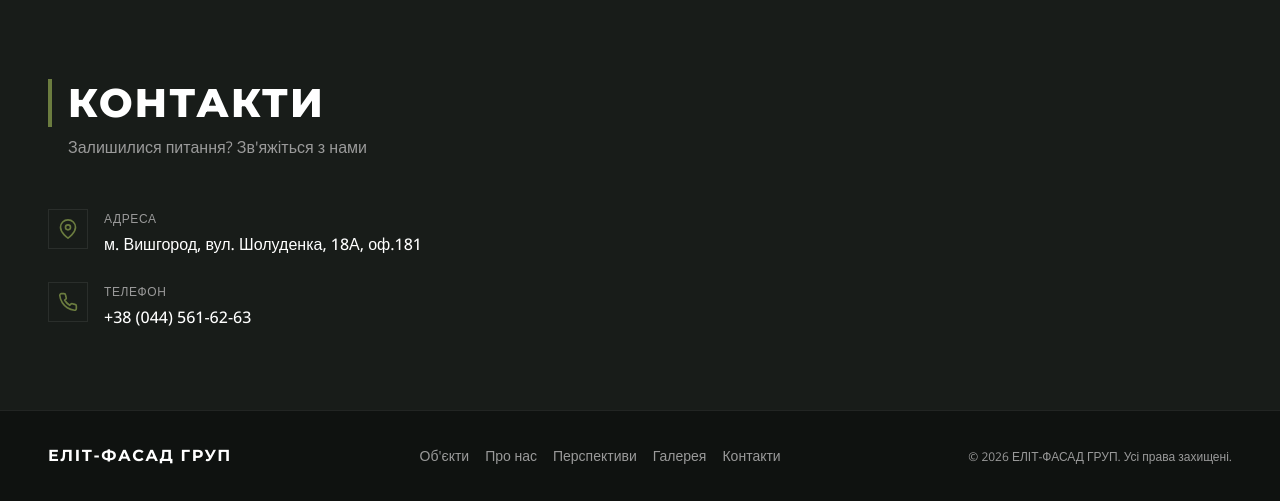
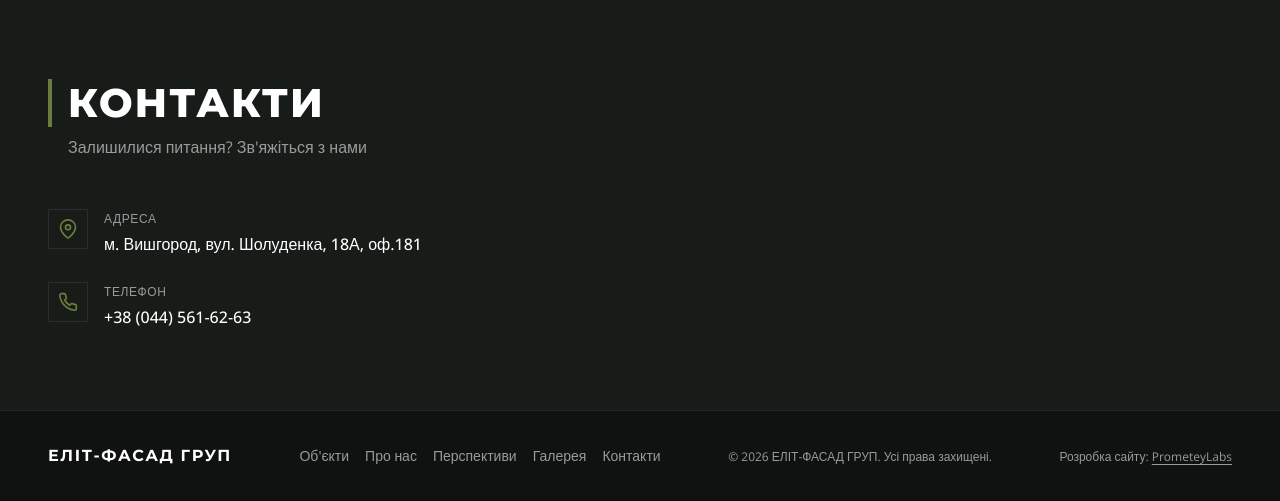
Before and after one commit to BonisOleg/grand_oblik, a Django app: page / in a window 1280 px wide. Shown: the part 2326-2827 px from the top of the page. Run offline with Django 5.2, Linux system fonts and the light colour scheme; data comes from the database, SQL or seed files in the repository; data that the repository does not hold is empty.

Commit message:
лінк

```diff
--- a/static/css/contacts.css
+++ b/static/css/contacts.css
@@ -206,6 +206,22 @@
     color: var(--accent);
 }
 
+.footer__dev {
+    font-size: var(--fs-xs);
+    color: var(--text-muted);
+}
+
+.footer__dev-link {
+    color: var(--text-muted);
+    text-decoration: underline;
+    text-underline-offset: 3px;
+    transition: color var(--transition);
+}
+
+.footer__dev-link:hover {
+    color: var(--accent);
+}
+
 @media (min-width: 768px) {
     .contact-map {
         height: 420px;
--- a/templates/partials/footer.html
+++ b/templates/partials/footer.html
@@ -9,5 +9,6 @@
             <a href="#contacts" class="footer__link">Контакти</a>
         </div>
         <p class="footer__copy">&copy; {% now "Y" %} {{ site_settings.company_name }}. Усі права захищені.</p>
+        <p class="footer__dev">Розробка сайту: <a href="https://prometeylabs.com" target="_blank" rel="noopener noreferrer" class="footer__dev-link">PrometeyLabs</a></p>
     </div>
 </footer>
```
Also changed, not shown: 1 other file.
